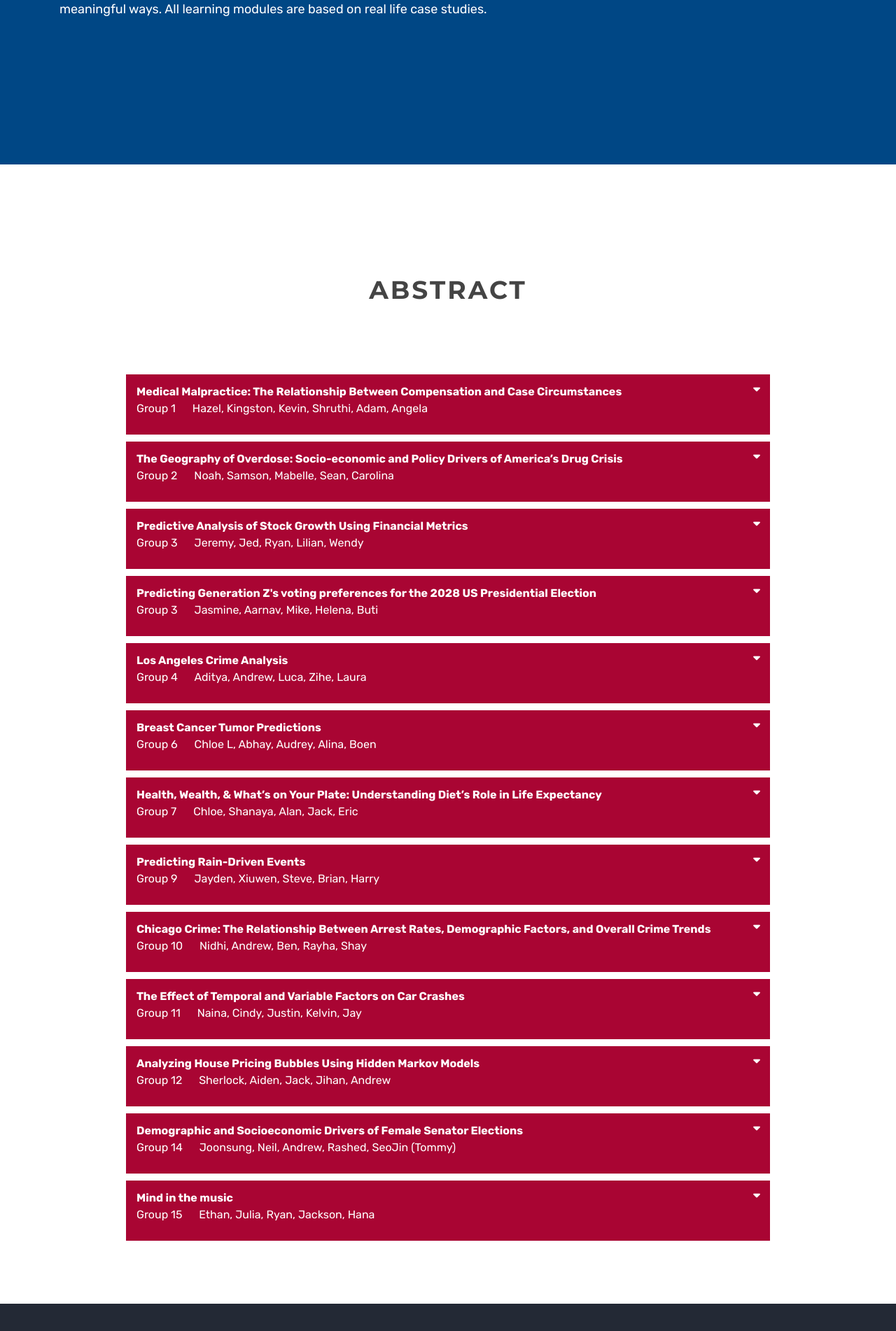
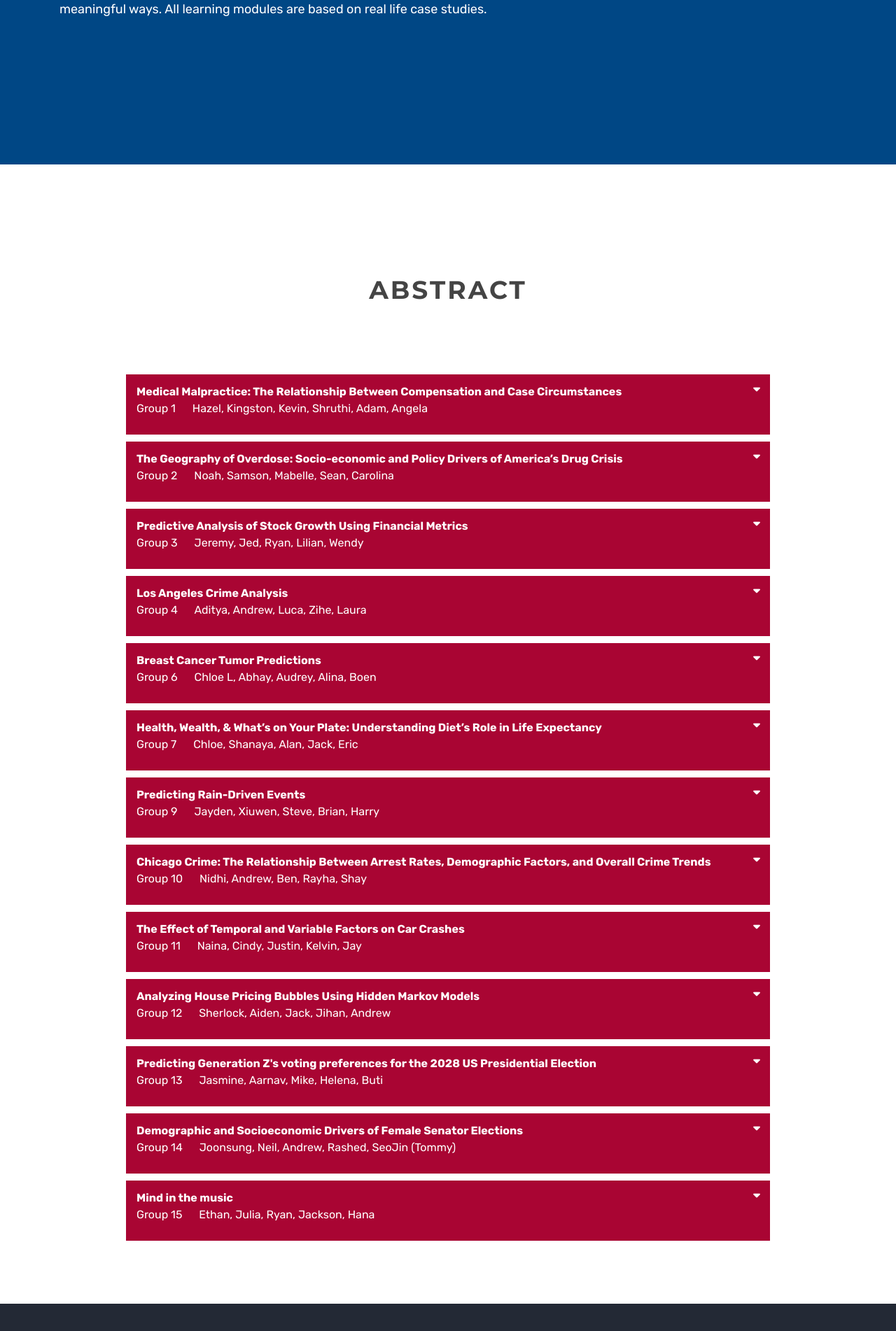
Before and after one commit to cccfran/modern-data-mining, a Jekyll site: the page built from dsl10.html, in a window 1280 px wide. Shown: the part 1622-3524 px from the top of the page at 70% size. Built offline with Jekyll 4.4.1, drawn with Linux system fonts in a browser that asks for light colours.

Commit message:
Update speakers_dsl10.json

```diff
--- a/_data/speakers_dsl10.json
+++ b/_data/speakers_dsl10.json
@@ -98,7 +98,7 @@
  {
    "Timestamp": "8/1/2025 8:20:28",
    "Names": "Jasmine, Aarnav, Mike, Helena, Buti",
-   "Group": 3,
+   "Group": 13,
    "TF": "Richard Patti",
    "Title": "Predicting Generation Z's voting preferences for the 2028 US Presidential Election",
    "Abstract": "This research aims to predict the political preferences of future voters in Generation Z that are currently in high school when they reach voting age for the 2028 election. Generation Z has been more involved in politics and has high political engagement, even before reaching voting age.They are more vocal about their beliefs and are skilled at spreading information rapidly. A key driver of this is the influence of social media, which plays a central role in how Generation Z consumes and shares political content. Using elastic net regularization, neural networks, and multilevel regression with post-stratification to create a model based on survey data from high school seniors to predict the political preferences of a major voting block, Generation Z, in the 2028 US Presidential Election."
```
